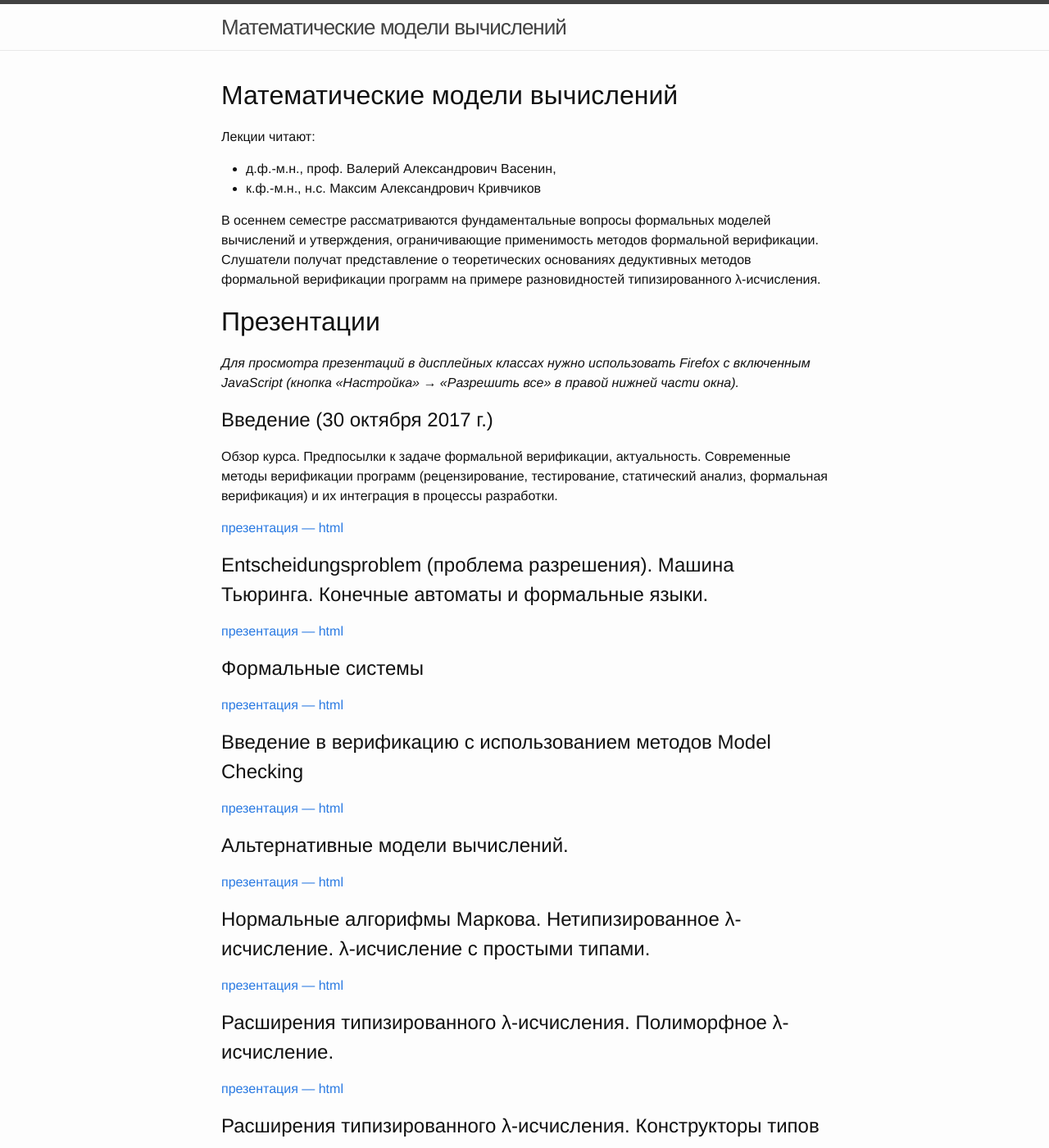
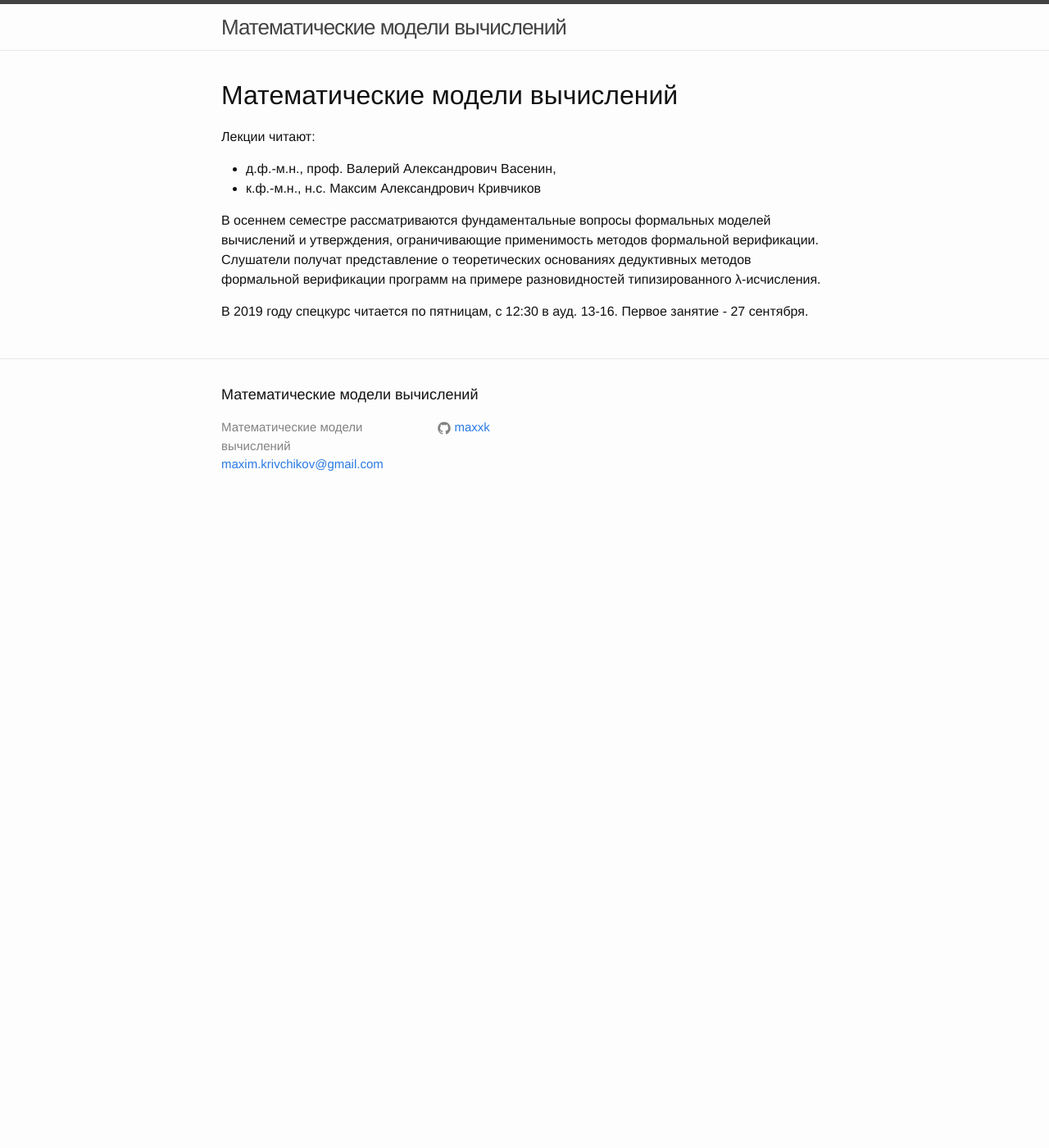
Before and after one commit to maxxk/formal-models, a Jekyll site: the page built from index.md, in a window 1280 px wide and 1400 px high. Shown: the whole window at 82% size. Built offline with Jekyll 4.4.1, drawn with Linux system fonts in a browser that asks for light colours; our own code applies the rules of GitHub Pages for plain Markdown files; some of the changed text lies outside the part shown.

Commit message:
Update index for 2019

```diff
--- a/index.md
+++ b/index.md
@@ -10,6 +10,8 @@ layout: default
 -  к.ф.-м.н., н.с. Максим Александрович Кривчиков
 
 В осеннем семестре рассматриваются фундаментальные вопросы формальных моделей вычислений и утверждения, ограничивающие применимость методов формальной верификации. Слушатели получат представление о теоретических основаниях дедуктивных методов формальной верификации программ на примере разновидностей типизированного λ-исчисления.
+
+В 2019 году спецкурс читается по пятницам, с 12:30 в ауд. 13-16. Первое занятие - 27 сентября.
 
 <!-- # Список вопросов
 Список вопросов к зачёту доступен по [ссылке](questions).
@@ -24,6 +26,7 @@ layout: default
 <!-- # Опрос по итогам курса
 После того, как вы получите зачёт / оценку, пройдите анонимный опрос по ссылке: [https://goo.gl/forms/g8zRZxAsILnILrnL2](https://goo.gl/forms/g8zRZxAsILnILrnL2) -->
 
+<!--
 # Презентации
 *Для просмотра презентаций в дисплейных классах нужно использовать Firefox с включенным JavaScript (кнопка «Настройка» → «Разрешить все» в правой нижней части окна).*
 
@@ -63,7 +66,6 @@ layout: default
 
 [презентация — html](presentations/07-Dependent-types.html)
 
-<!--
 ## Индуктивные и коиндуктивные типы. Работа в среде Coq.
 
 [презентация — html](presentations/08-Coq.html)
```
